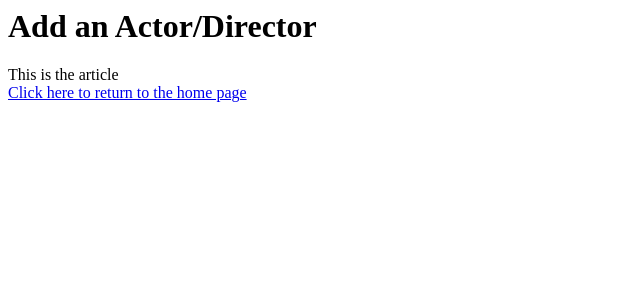
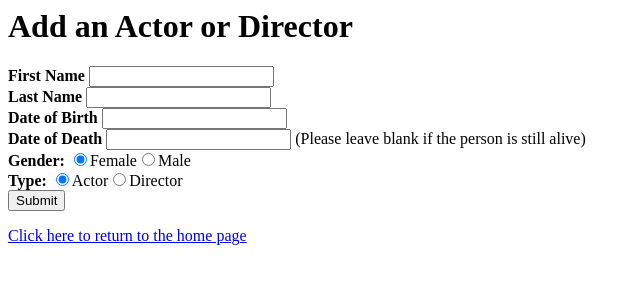
Before and after one commit to rtcothern/Databases-Project-1, a PHP site: page /addPerson.php in a window 1280 px wide. Shown: the top 300 px of the page, without its empty margins (0-640 px from the left). Run offline with PHP 8.4, Linux system fonts and the light colour scheme.

Commit message:
Almost have add Actor/Director working

```diff
--- a/1C/addPerson.php
+++ b/1C/addPerson.php
@@ -1,9 +1,83 @@
 <?php include 'base.php' ?>
 
+<?php
+$type = null;
+$first = null;
+$last = null;
+$dob = null;
+$dod = null;
+$sex = null;
+$type = null;
+
+if(isset($_POST["firstName"])) {
+    $first = $_POST["firstName"];
+}
+if(isset($_POST["lastName"])) {
+    $last = $_POST["lastName"];
+}
+if(isset($_POST["dob"])) {
+    $dob = $_POST["dob"];
+}
+if(isset($_POST["dod"])) {
+    $dod = $_POST["dod"];
+}
+if(isset($_POST["sex"])) {
+    $sex = $_POST["sex"];
+}
+if(isset($_POST["type"])) {
+    $type = $_POST["type"];
+}
+$all = $type and
+$first and
+$last and
+$dob and
+$dod and
+$sex and
+$type;
+
+if($all) {
+        $db = mysql_connect("localhost", "cs143", "");
+        mysql_select_db("CS143", $db);
+    }
+?>
+
 <?php startblock('title') ?>
-   Add an Actor/Director
+Add an Actor or Director
 <?php endblock() ?>
 
 <?php startblock('article') ?>
-   This is the article
+
+    <form action="addPerson.php" method="POST">
+    <b>First Name </b><input id="first" type="text" name="firstName" maxlength="20"> <br/>
+    <b>Last Name </b><input id="last" type="text" name="lastName" maxlength="20"> <br/>
+    <b>Date of Birth </b><input type="text" name="dob"> <br/>
+    <b>Date of Death </b><input type="text" name="dod"> <span>(Please leave blank if the person is still alive)</span> <br/>
+    <b>Gender: </b><input type="radio" name="sex" value="male" checked="true">Female<input type="radio" name="sex" value="male">Male<br>
+    <b>Type: </b><input type="radio" name="type" value="Actor" checked="true">Actor<input type="radio" name="type" value="Director">Director
+    <br/>
+    <input type="submit" value="Submit" />
+    </form>
+
 <?php endblock() ?>
+
+<?php
+    if($all){
+        $idQuery = "SELECT id FROM MaxPersonID";
+        $idArr = mysql_fetch_array(mysql_query($idQuery, $db));
+        $id = $idArr["id"] + 1;
+        if($type == "Actor")
+            $query = "INSERT INTO Actor VALUES($id, '$last', '$first', '$sex', $dob, $dob)";
+        else if($type == "Director")
+            $query = "INSERT INTO Director VALUES($id, '$last', '$first', $dob, $dob)";
+        echo "$query\n";
+        $results = mysql_query($query, $db);
+        echo "\nResults: $results";
+        if($results == TRUE){
+            $maxIdUpdate = "UPDATE MaxPersonID SET id=$id";
+            $upRes = mysql_query($maxIdUpdate, $db);
+        }
+        if($results == TRUE and $upRes == TRUE){
+            echo "SUCCESS!";
+        }
+    }
+?>
```
